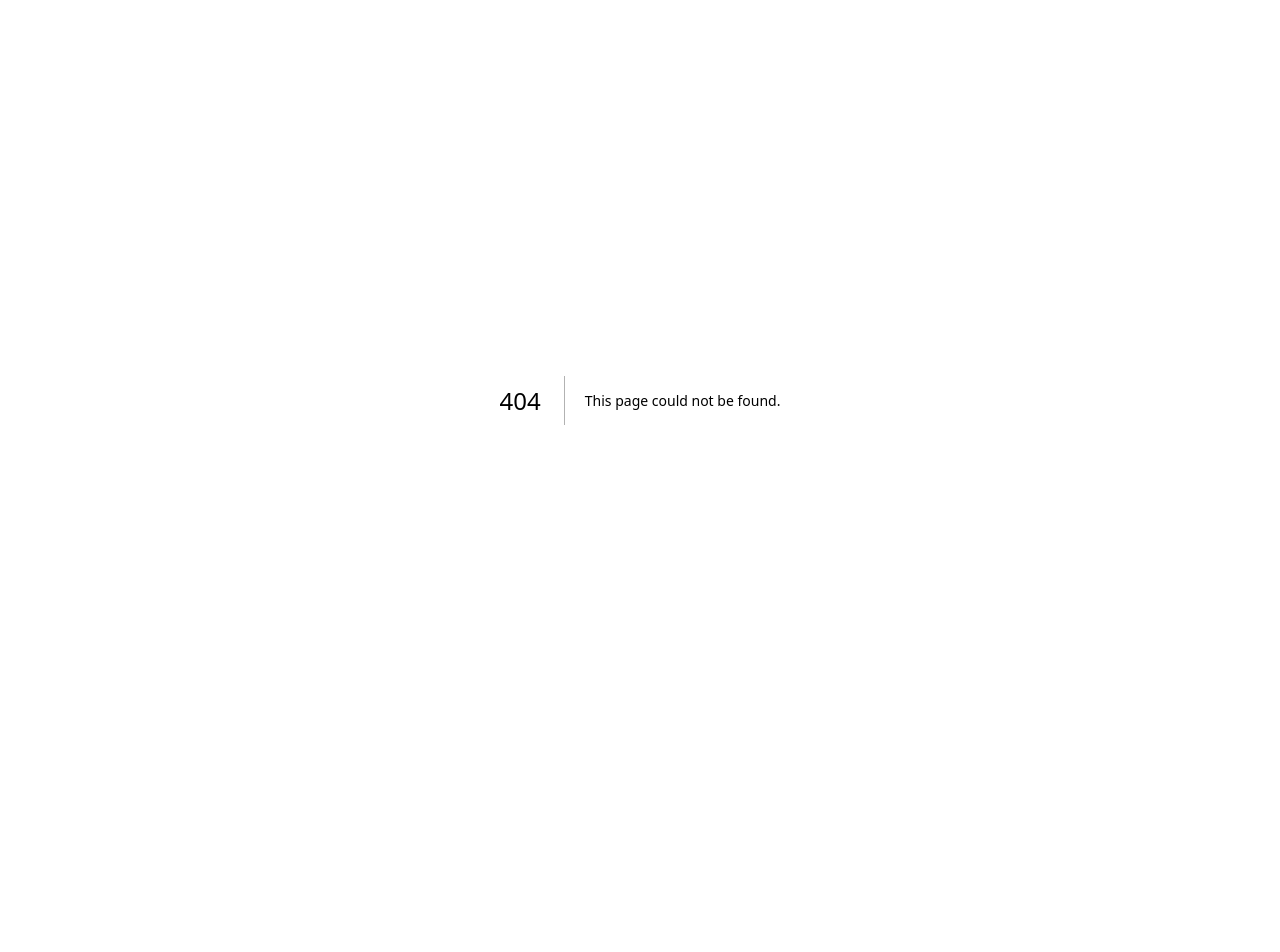
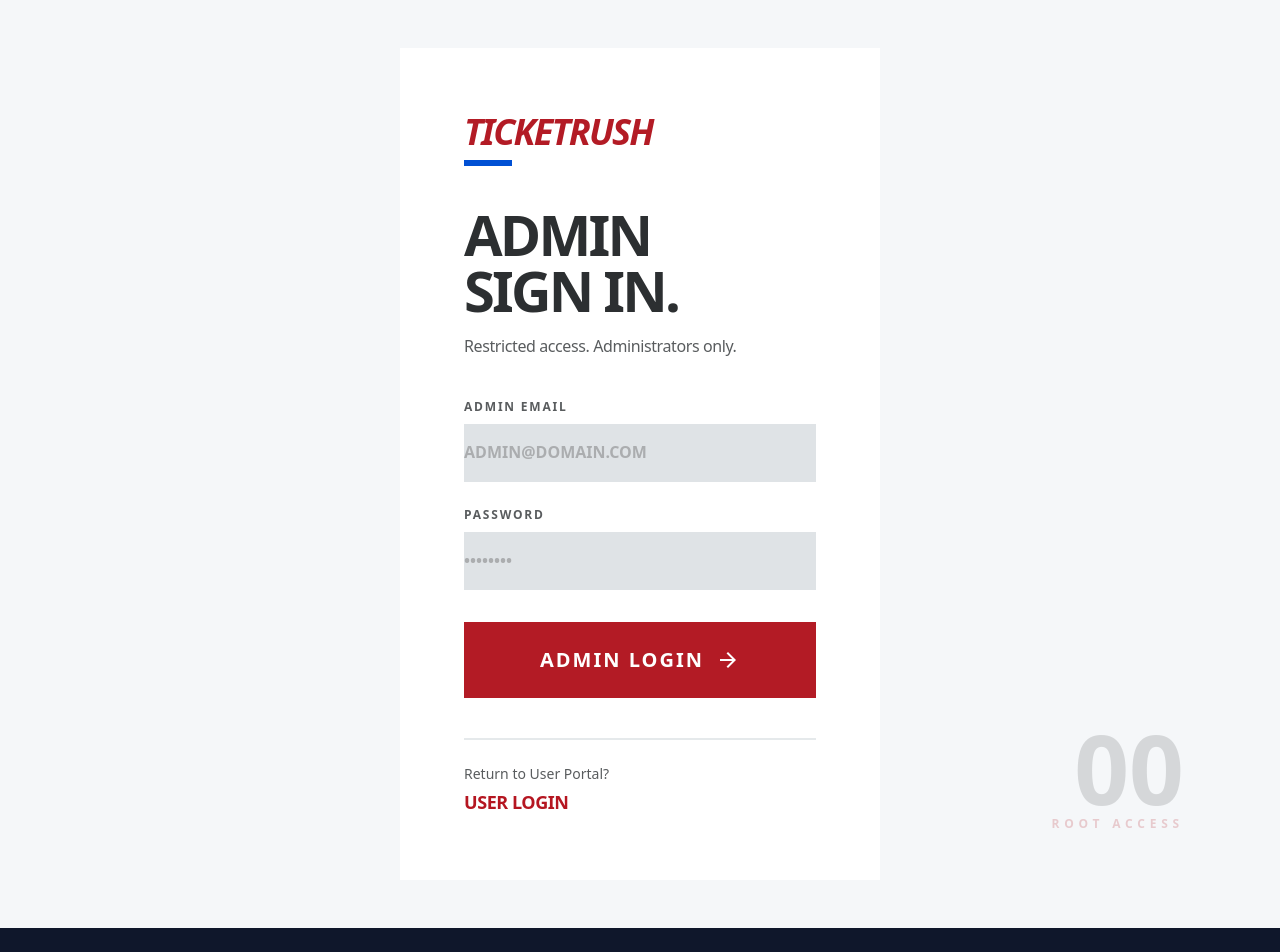
Before and after one commit to hoangduong19/Ticket-rush, a Next.js app: page /admin/login in a window 1280 px wide. Before the commit this address had no page. Shown: the top 952 px of the page. Before the commit the page ends 800 px from the top, so only its background shows below. Built offline with nearby package versions, Linux system fonts and the light colour scheme.

Commit message:
Feature: Add an admin portal login page (admin api integration for future)

```diff
--- /dev/null
+++ b/src/app/admin/login/page.tsx
@@ -0,0 +1,135 @@
+"use client";
+
+import Link from 'next/link';
+import { useState } from 'react';
+import { useRouter } from 'next/navigation';
+import { login as apiLogin } from '../../../lib/auth';
+
+const onFinishFailed = (errorInfo: any) => {
+  console.log('Failed:', errorInfo);
+};
+
+export default function AdminLogin() {
+  const router = useRouter();
+  const [email, setEmail] = useState('');
+  const [password, setPassword] = useState('');
+  const [loading, setLoading] = useState(false);
+  const [error, setError] = useState<string | null>(null);
+
+  const onSubmit = async (e: React.FormEvent) => {
+    e.preventDefault();
+    setError(null);
+    setLoading(true);
+    try {
+      // await apiLogin(email, password);
+      router.push('/admin');
+    } catch (err: any) {
+      setError(err?.message || 'Login failed');
+    } finally {
+      setLoading(false);
+    }
+  };
+
+  return (
+    <div className="bg-background text-on-background min-h-screen flex flex-col">
+      {/* TopNavBar suppressed per "Destination Rule" for Login Screen */}
+      <main className="flex-grow flex items-center justify-center p-6 md:p-12 relative overflow-hidden">
+        {/* Background Architectural Block */}
+        <div className="absolute top-0 right-0 w-1/3 h-full bg-surface-container-low -z-10"></div>
+        <div className="absolute bottom-0 left-0 w-64 h-64 bg-primary opacity-5 -z-10"></div>
+
+        <div className="w-full max-w-[480px] bg-surface-container-lowest p-10 md:p-16 flex flex-col gap-10">
+          {/* Brand Anchor */}
+          <div className="flex flex-col gap-2">
+            <Link href="/" className="text-error font-black text-4xl tracking-tighter uppercase italic">TicketRush</Link>
+            <div className="h-1.5 w-12 bg-primary"></div>
+          </div>
+
+          {/* Header Section */}
+          <div className="flex flex-col gap-4">
+            <h1 className="text-[3.5rem] font-extrabold leading-[1] tracking-tighter text-on-surface">
+              ADMIN<br/>SIGN IN.
+            </h1>
+            <p className="text-on-surface-variant font-medium tracking-tight">Restricted access. Administrators only.</p>
+          </div>
+
+          {/* Login Form */}
+          <form className="flex flex-col gap-8" onSubmit={onSubmit}>
+            <div className="flex flex-col gap-6">
+              {/* Email Input */}
+              <div className="flex flex-col gap-2">
+                <label className="text-[0.75rem] font-bold uppercase tracking-[0.15em] text-on-surface-variant">Admin Email</label>
+                <input
+                  value={email}
+                  onChange={(e) => setEmail(e.target.value)}
+                  className="w-full bg-surface-container-high border-0 border-b-2 border-transparent py-4 px-0 text-on-surface font-bold placeholder:text-outline-variant focus:ring-0 focus:outline-none focus:border-error transition-colors"
+                  placeholder="ADMIN@DOMAIN.COM"
+                  type="email"
+                  required
+                />
+              </div>
+
+              {/* Password Input */}
+              <div className="flex flex-col gap-2">
+                <div className="flex justify-between items-end">
+                  <label className="text-[0.75rem] font-bold uppercase tracking-[0.15em] text-on-surface-variant">Password</label>
+                </div>
+                <input
+                  value={password}
+                  onChange={(e) => setPassword(e.target.value)}
+                  className="w-full bg-surface-container-high border-0 border-b-2 border-transparent py-4 px-0 text-on-surface font-bold placeholder:text-outline-variant focus:ring-0 focus:outline-none focus:border-error transition-colors"
+                  placeholder="••••••••"
+                  type="password"
+                  required
+                />
+              </div>
+            </div>
+
+            {/* Action Button */}
+            <button
+              className="bg-error text-white font-black py-6 text-xl uppercase tracking-widest hover:bg-red-700 transition-all active:scale-[0.98] flex items-center justify-center gap-3"
+              type="submit"
+              disabled={loading}
+            >
+              {loading ? 'Authenticating...' : 'Admin Login'}
+              <span className="material-symbols-outlined">arrow_forward</span>
+            </button>
+            {error && <div className="text-error font-bold">{error}</div>}
+          </form>
+
+          <div className="flex flex-col gap-6 items-start">
+            <div className="h-[2px] w-full bg-surface-container"></div>
+            <div className="flex flex-col gap-1">
+              <span className="text-on-surface-variant text-sm font-medium">Return to User Portal?</span>
+              <Link href="/login" className="text-secondary font-black text-lg uppercase tracking-tight hover:underline">
+                User Login
+              </Link>
+            </div>
+          </div>
+        </div>
+
+        {/* Decorative Precision Element */}
+        <div className="hidden lg:block absolute right-24 bottom-24">
+          <div className="flex flex-col items-end text-on-surface-variant opacity-20">
+            <span className="font-black text-8xl leading-none">00</span>
+            <span className="font-bold uppercase tracking-[0.4em] text-xs text-error">Root Access</span>
+          </div>
+        </div>
+      </main>
+
+      {/* Footer - Built for Precision */}
+      <footer className="w-full mt-auto bg-slate-900 dark:bg-black flex flex-col md:flex-row justify-between items-center py-12 px-8 gap-6">
+        <div className="flex flex-col gap-2">
+          <Link href="/" className="text-3xl font-black text-white italic">TicketRush</Link>
+          <div className="bg-red-700 h-1 w-20"></div>
+        </div>
+        <div className="flex gap-8">
+          <span className="font-['Inter'] text-sm tracking-wide uppercase font-bold text-slate-400">Internal Use Only</span>
+        </div>
+        <div className="flex flex-col items-end">
+          <span className="font-['Inter'] text-sm tracking-wide uppercase font-bold text-slate-400">© 2026 TicketRush. Built for Precision.</span>
+        </div>
+      </footer>
+    </div>
+  );
+}
```
